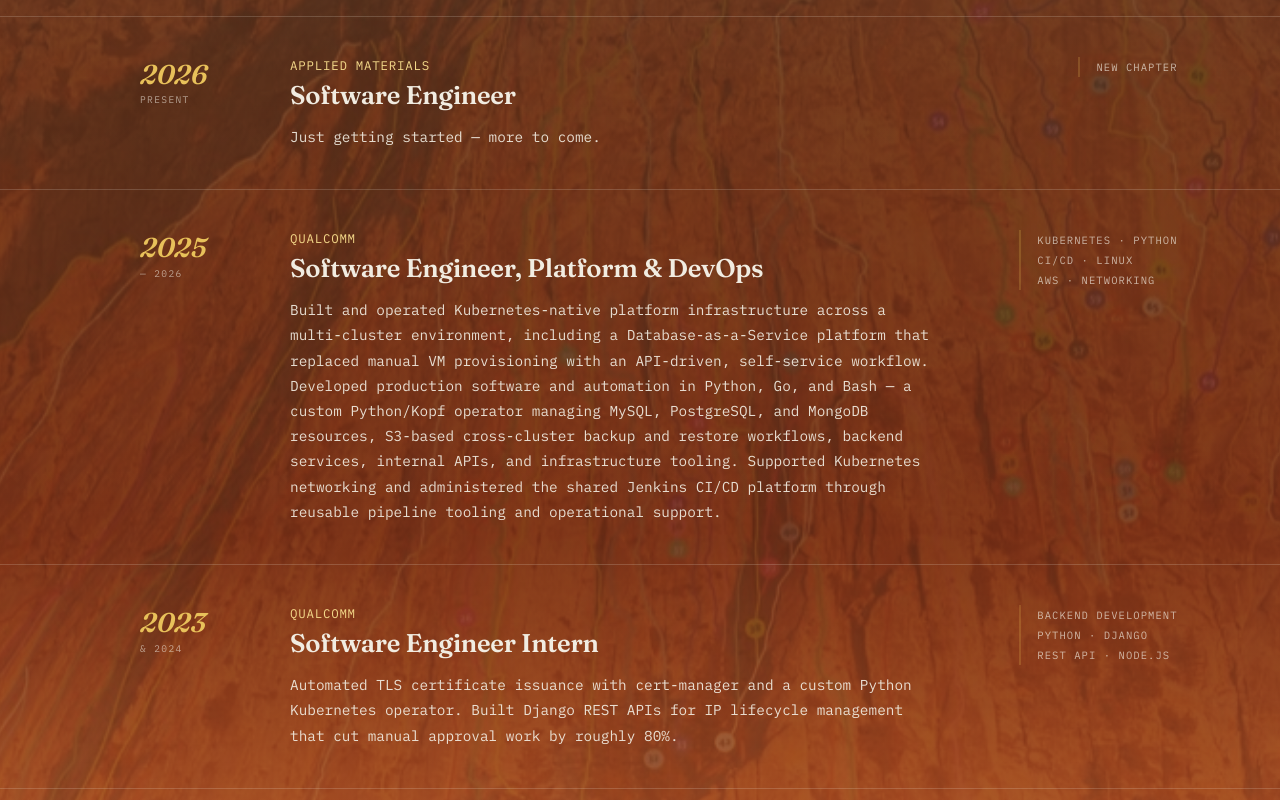
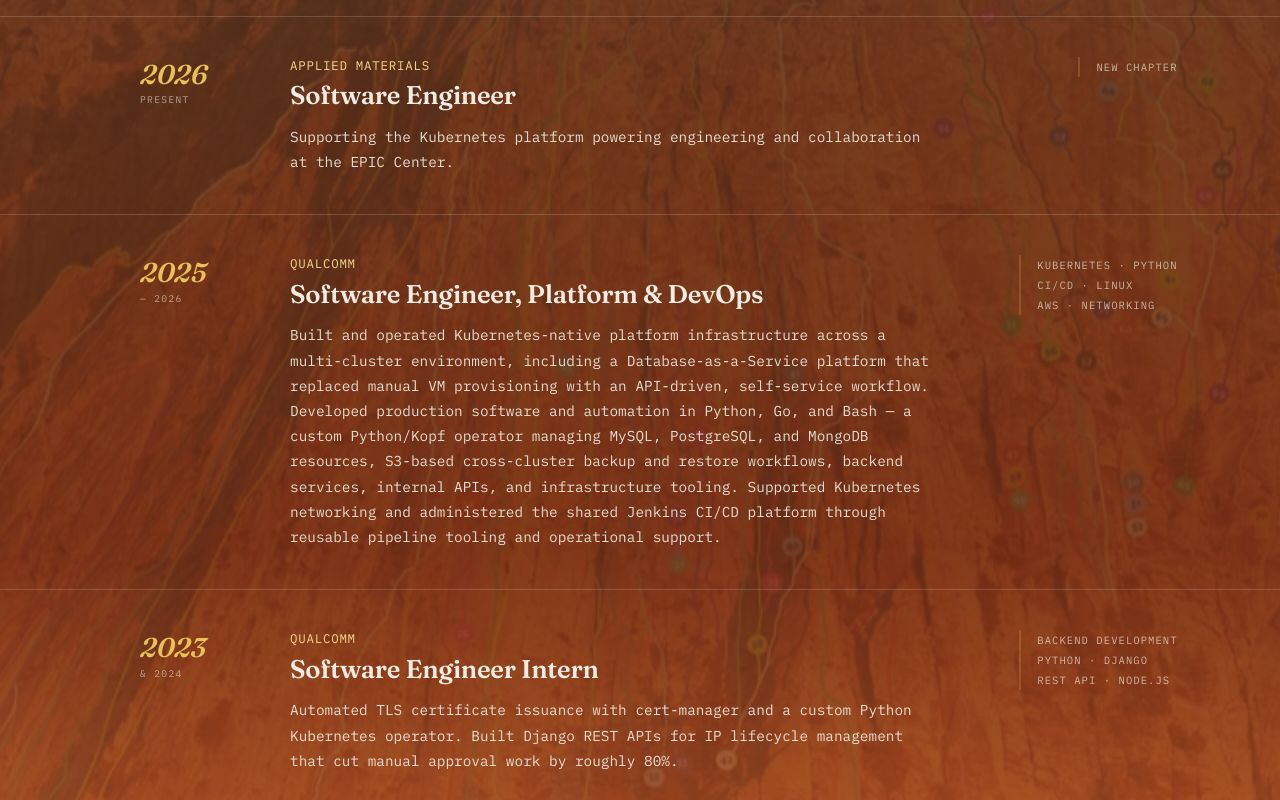
Before and after one commit to erikjearl/erikjearl.com, a React (Vite) app: page / in a window 1280 px wide. Shown: the part 1940-2740 px from the top of the page. Built offline with nearby package versions, Linux system fonts and the light colour scheme.

Commit message:
content: Applied Materials role description (EPIC Center)

```diff
--- a/src/content/jobs.ts
+++ b/src/content/jobs.ts
@@ -13,7 +13,7 @@
     yearNote: 'Present',
     company: 'Applied Materials',
     title: 'Software Engineer',
-    description: 'Just getting started — more to come.',
+    description: 'Supporting the Kubernetes platform powering engineering and collaboration at the EPIC Center.',
     stack: ['New chapter'],
   },
   {
```
